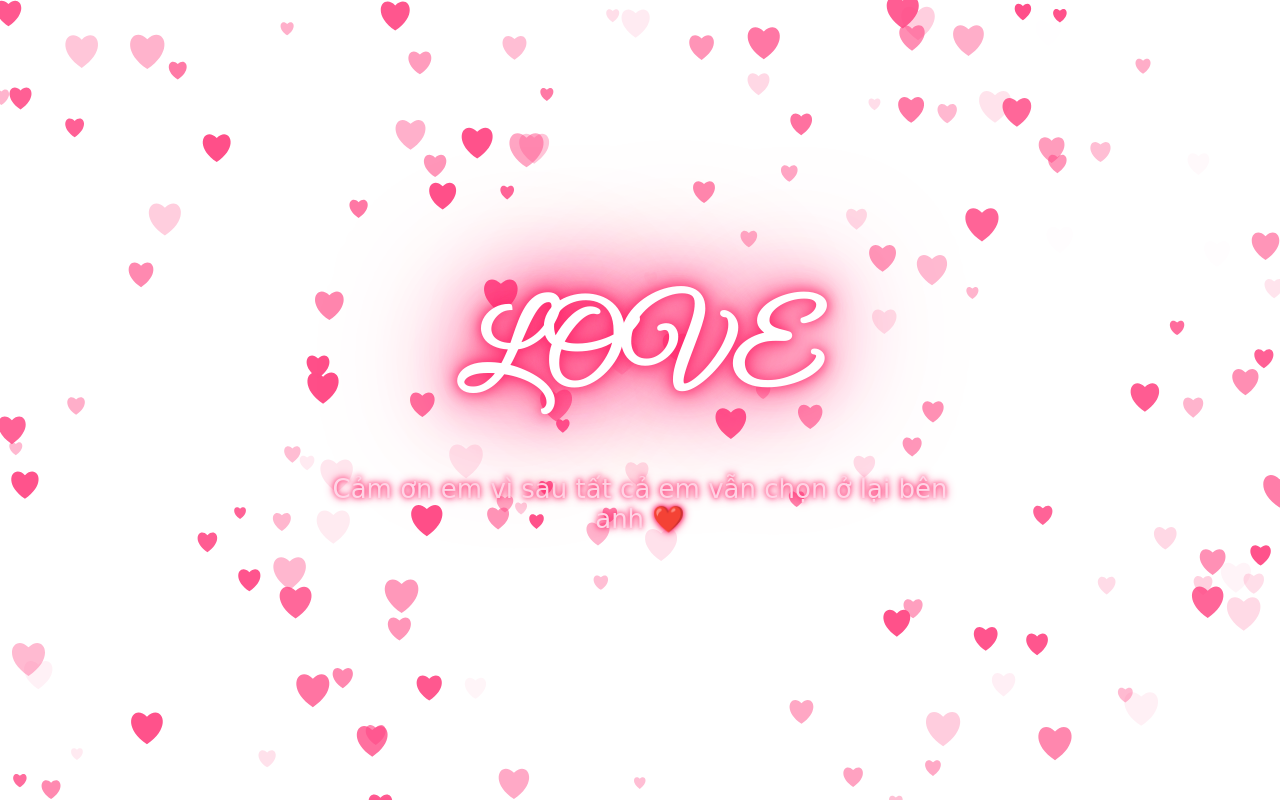
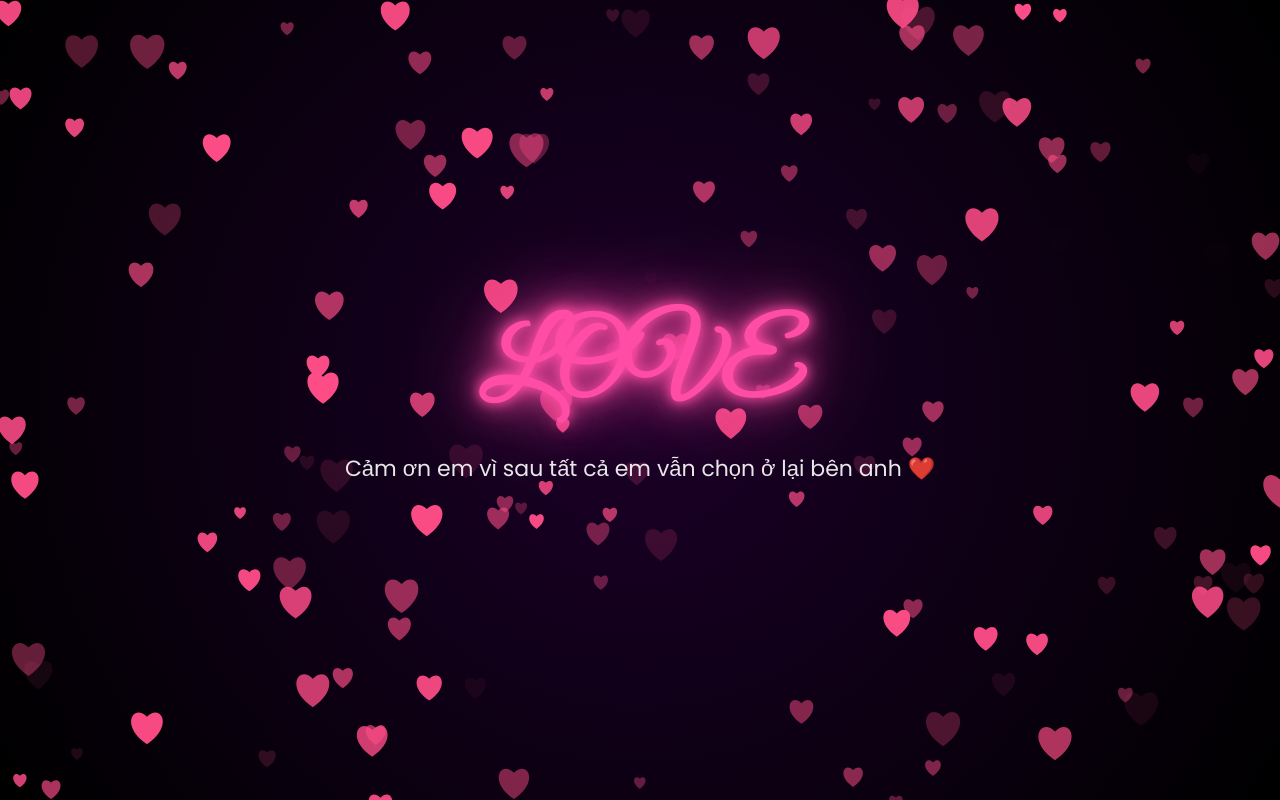
Before and after one commit to lenguyenluong2110-max/heart-animation, a plain HTML site: page index.html in a window 1280 px wide. Drawn offline with Linux system fonts and the light colour scheme.

Commit message:
Refactor CSS styles for body and text elements

```diff
--- a/style.css
+++ b/style.css
@@ -1,61 +1,121 @@
+*{
+margin:0;
+padding:0;
+box-sizing:border-box;
+}
 
 body{
-margin:0;
+
+height:100vh;
 overflow:hidden;
-background: radial-gradient(circle at center,#0b0b12,#000000);
-font-family:Arial, Helvetica, sans-serif;
+
+background:radial-gradient(circle at center,#1b0028,#000);
+
+font-family:'Poppins',sans-serif;
+
+display:flex;
+align-items:center;
+justify-content:center;
+
+text-align:center;
+
+color:white;
+
 }
 
 canvas{
-position:fixed;
+
+position:absolute;
 top:0;
 left:0;
+
+z-index:0;
+
 }
 
 .centerText{
-position:absolute;
-top:50%;
-left:50%;
-transform:translate(-50%,-50%);
-text-align:center;
-pointer-events:none;
-}
 
-.centerText h1{
-
-font-family: 'Great Vibes', cursive;
-font-size:90px;
-letter-spacing:4px;
-color:white;
-
-text-shadow:
-0 0 10px #ff2a6d,
-0 0 20px #ff2a6d,
-0 0 40px #ff2a6d,
-0 0 80px #ff2a6d,
-0 0 120px #ff2a6d;
-
-animation:pulse 1.5s infinite;
+z-index:2;
+padding:20px;
+max-width:800px;
 
 }
 
-.centerText p{
+h1{
 
-font-family: 'Dancing Script', cursive;
-font-size:26px;
-color:#ffd6e7;
-margin-top:10px;
+font-family:'Great Vibes',cursive;
+
+font-size:90px;
+
+color:#ff4da6;
 
 text-shadow:
-0 0 5px #ff2a6d,
-0 0 10px #ff2a6d;
+
+0 0 10px #ff4da6,
+0 0 20px #ff4da6,
+0 0 40px #ff4da6,
+0 0 80px #ff4da6;
+
+animation:pulse 2s infinite;
+
+}
+
+p{
+
+margin-top:25px;
+
+font-size:22px;
+
+opacity:0.9;
+
+line-height:1.6;
 
 }
 
 @keyframes pulse{
 
-0%{ transform:scale(1) }
-50%{ transform:scale(1.2) }
-100%{ transform:scale(1) }
+0%{transform:scale(1)}
+
+50%{transform:scale(1.1)}
+
+100%{transform:scale(1)}
 
 }
+
+/* MOBILE */
+
+@media(max-width:768px){
+
+h1{
+
+font-size:55px;
+
+}
+
+p{
+
+font-size:16px;
+
+padding:0 10px;
+
+}
+
+}
+
+/* VERY SMALL SCREEN */
+
+@media(max-width:420px){
+
+h1{
+
+font-size:40px;
+
+}
+
+p{
+
+font-size:14px;
+
+}
+
+}
```
